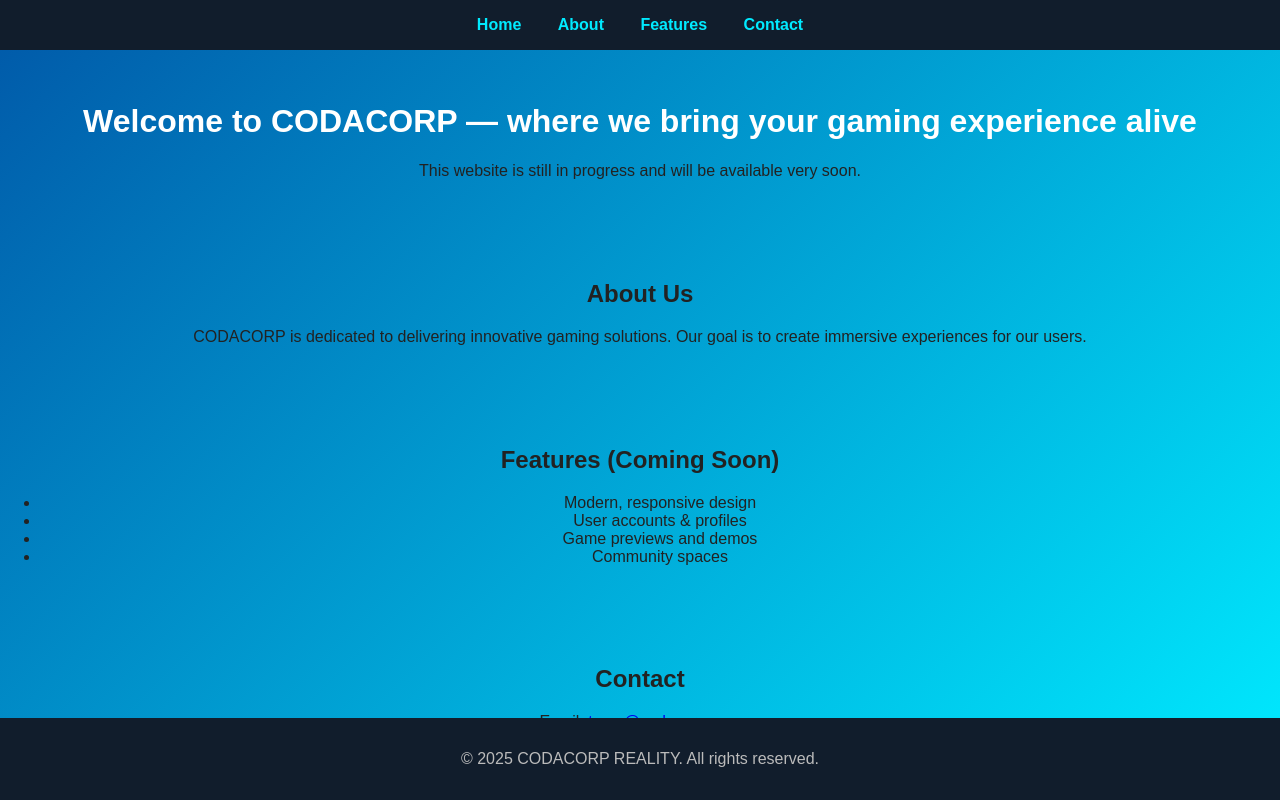
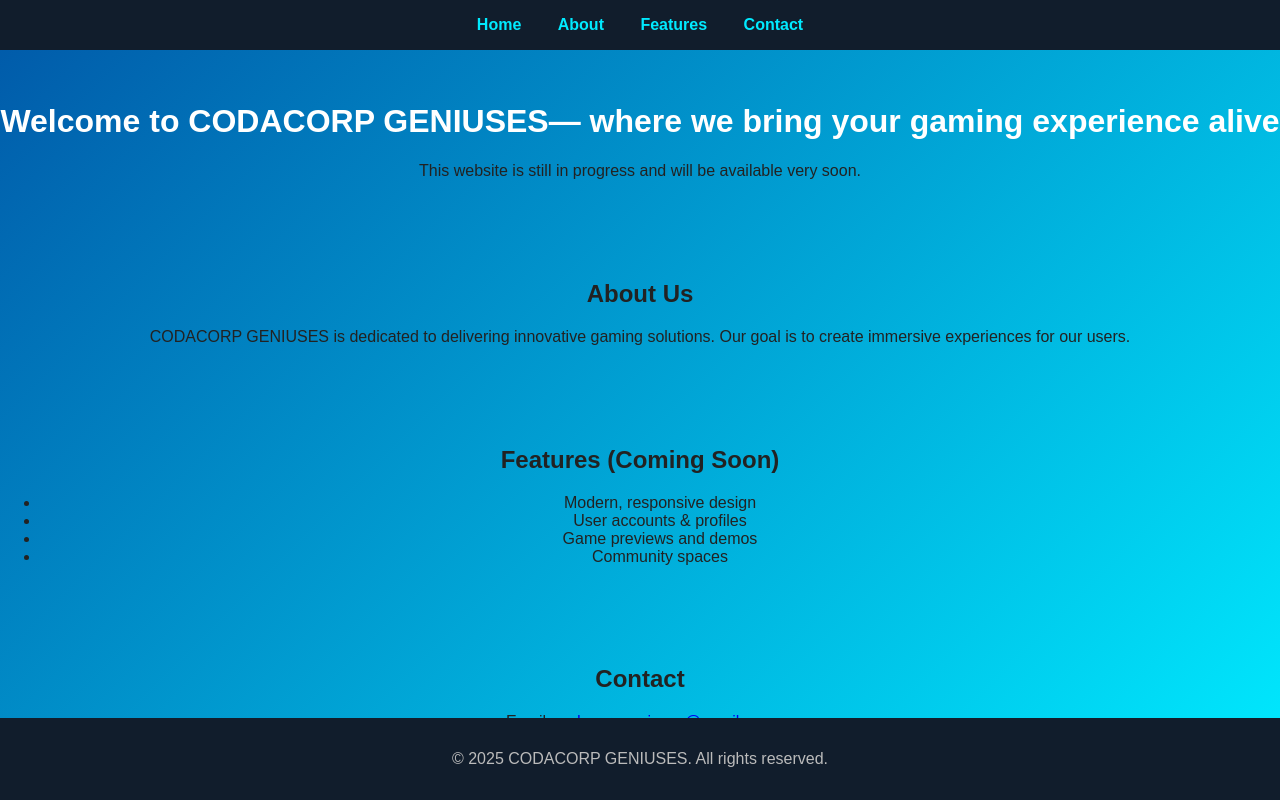
Before and after one commit to codacorpgeniuses-afk/Flyhanger-, a plain HTML site: page inde4x.html in a window 1280 px wide. Drawn offline with Linux system fonts and the light colour scheme.

Commit message:
Update title and content for CODACORP GENIUSES

```diff
--- a/inde4x.html
+++ b/inde4x.html
@@ -3,7 +3,7 @@
 <head>
     <meta charset="UTF-8">
     <meta name="viewport" content="width=device-width, initial-scale=1.0">
-    <title>CODACORP REALITY</title>
+    <title>CODACORP GENIUSES</title>
     <link rel="stylesheet" href="style.css">
 </head>
 <body>
@@ -16,14 +16,14 @@
 
     <header>
         <h1 style="font-family: Algerian, Arial, sans-serif; color: white;">
-            Welcome to CODACORP — where we bring your gaming experience alive
+            Welcome to CODACORP GENIUSES— where we bring your gaming experience alive
         </h1>
         <p>This website is still in progress and will be available very soon.</p>
     </header>
 
     <section id="about">
         <h2>About Us</h2>
-        <p>CODACORP is dedicated to delivering innovative gaming solutions. Our goal is to create immersive experiences for our users.</p>
+        <p>CODACORP GENIUSES is dedicated to delivering innovative gaming solutions. Our goal is to create immersive experiences for our users.</p>
     </section>
 
     <section id="features">
@@ -38,11 +38,11 @@
 
     <section id="contact">
         <h2>Contact</h2>
-        <p>Email: <a href="mailto:team@codacorp.com">team@codacorp.com</a></p>
+        <p>Email: <a href="mailto: codacorpgeniuses@gmail.com">codacorpgeniuses@gmail.com</a></p>
     </section>
 
     <footer>
-        <p>&copy; 2025 CODACORP REALITY. All rights reserved.</p>
+        <p>&copy; 2025 CODACORP GENIUSES. All rights reserved.</p>
     </footer>
 </body>
 </html>
```
